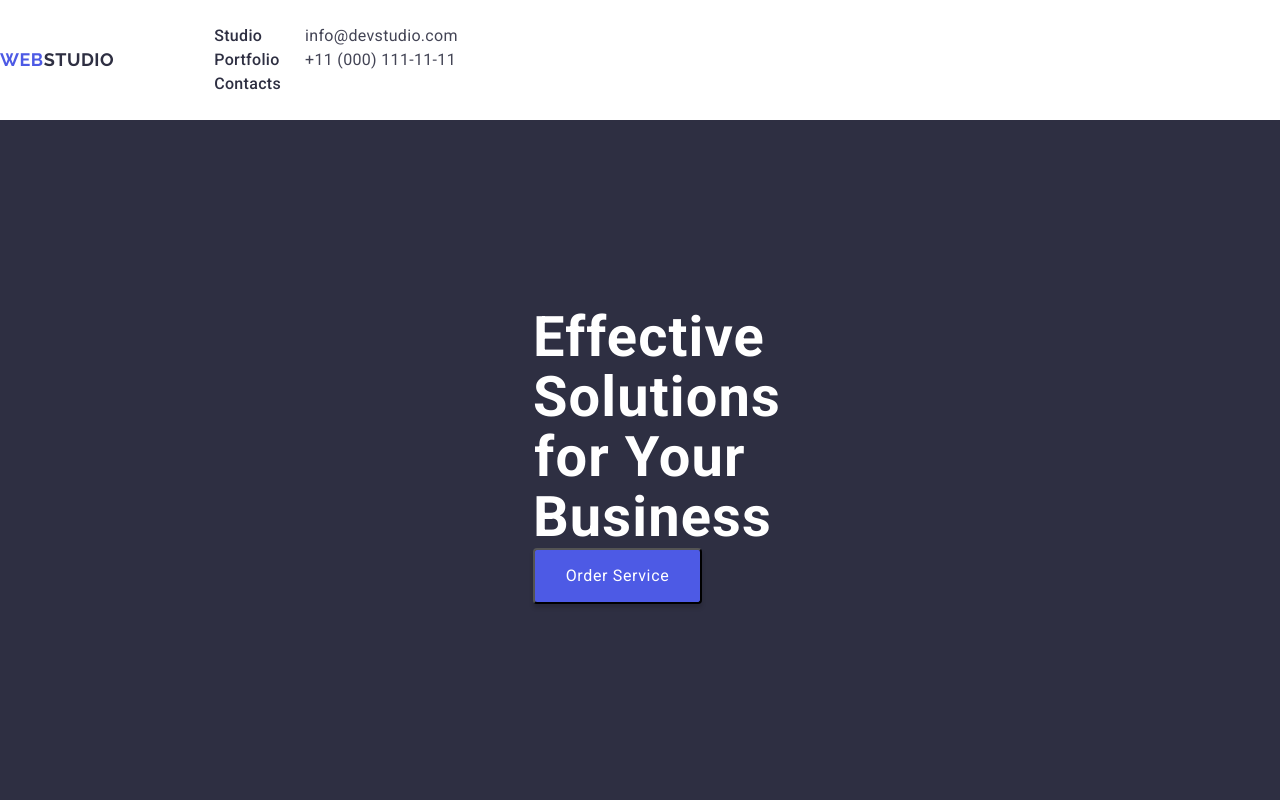
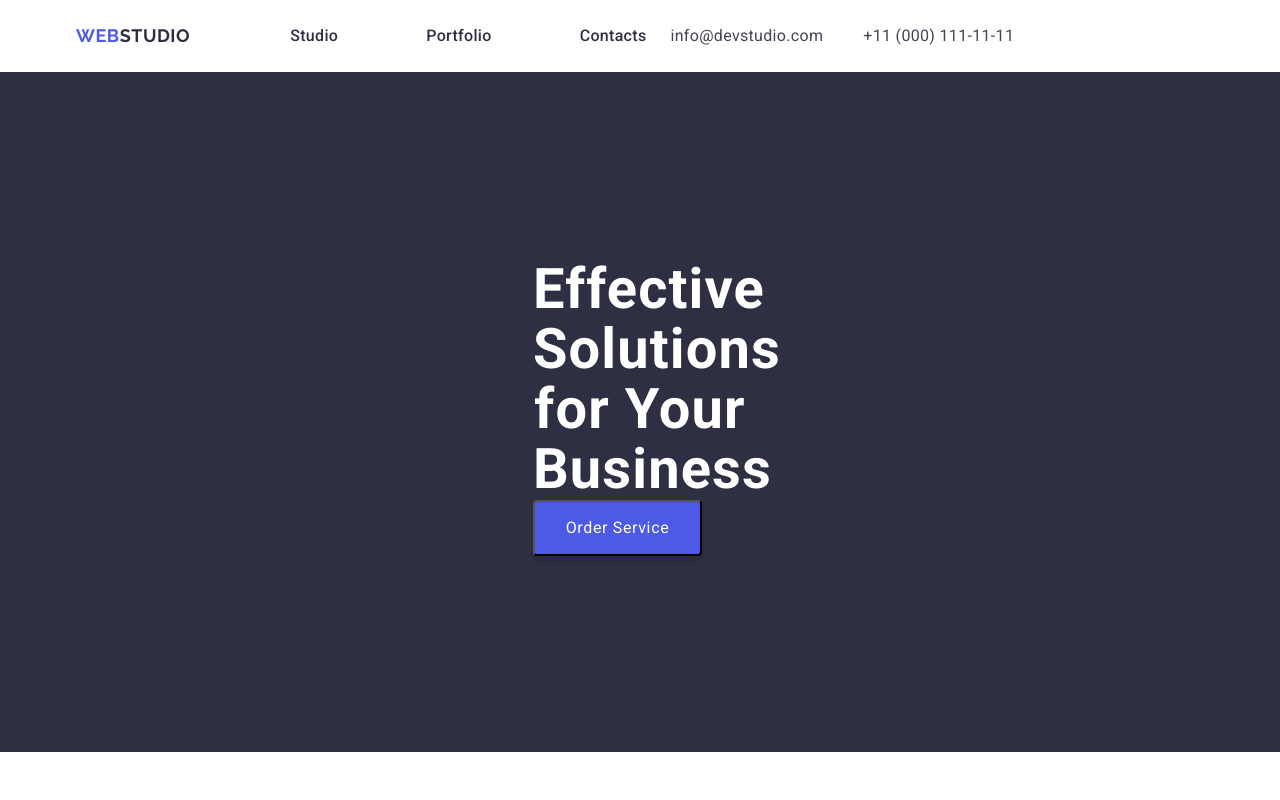
Before and after one commit to Notisi/goit-markup-hw-03, a plain HTML site: page index.html in a window 1280 px wide. Shown: the top 800 px of the page. Drawn offline with nearby package versions, Linux system fonts and the light colour scheme.

Commit message:
add index file

```diff
--- a/css/styles.css
+++ b/css/styles.css
@@ -75,7 +75,7 @@ margin-right: 76px;
     color: #2e2f42;
 }
 
-.header-menu {
+.menu-header {
     display: flex;
     gap: 40px;
 
@@ -106,8 +106,11 @@ color: #2e2f42;
 }
 
 .adress {
+    font-style: normal;
+}
+
+.adress-link {
     display: flex;
-    font-style: normal;
     gap: 40px;
 }
 
--- a/index.html
+++ b/index.html
@@ -12,7 +12,7 @@
 </head>
 <body>
     <header class="header">
-<div class="div-header" class="container">
+<div class="div-header container">
             <nav class="nav-header">
             <a href="./index.html" class="header-logo">Web<span class="studio-span">Studio</span></a>
             <ul class="menu-header">
@@ -22,7 +22,7 @@
             </ul>
             </nav>
             <address class="adress">
-            <ul>
+            <ul class="adress-link">
                 <li><a class="contacts" href="mailto:info@devstudio.com" target="_blank" rel="noopener noreferrer">info@devstudio.com</a></li>
                 <li><a class="contacts" href="tel:+110001111111" target="_blank" rel="noopener noreferrer">+11 (000) 111-11-11</a></li>
             </ul>
```
